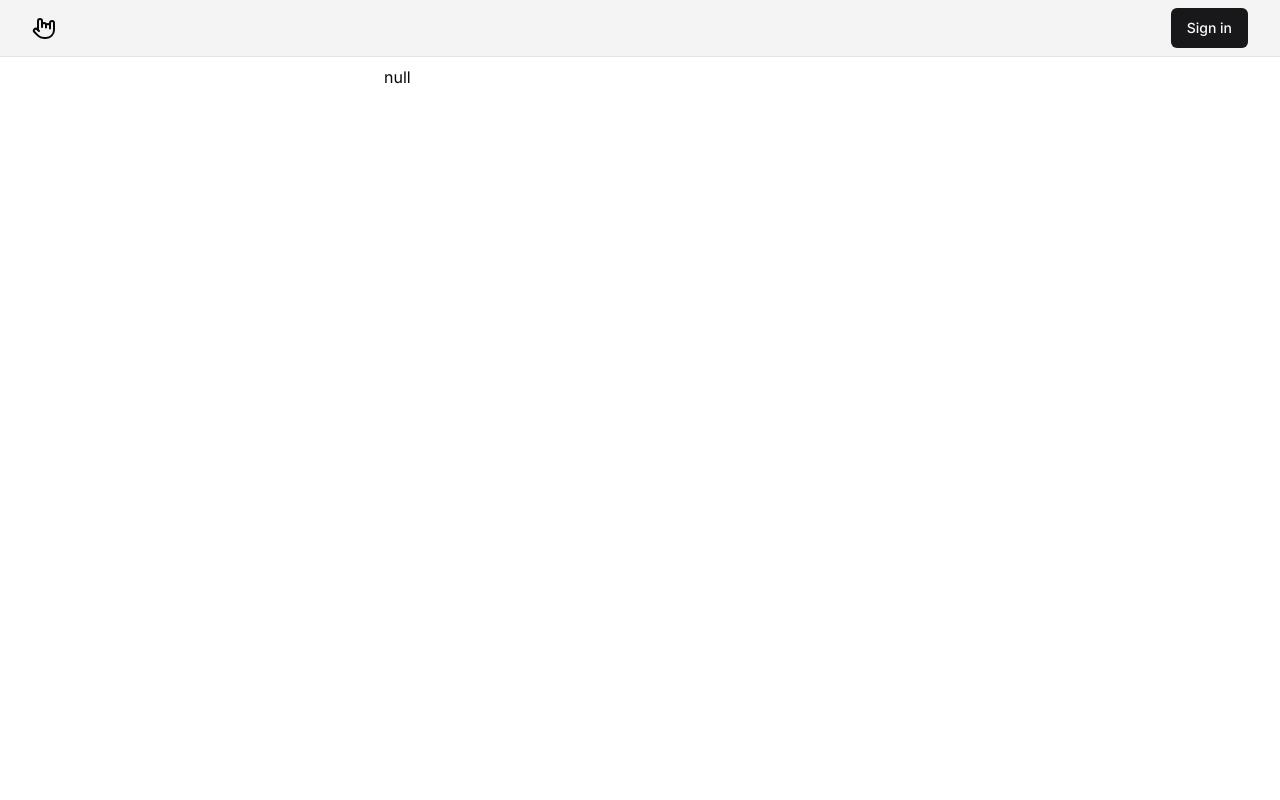
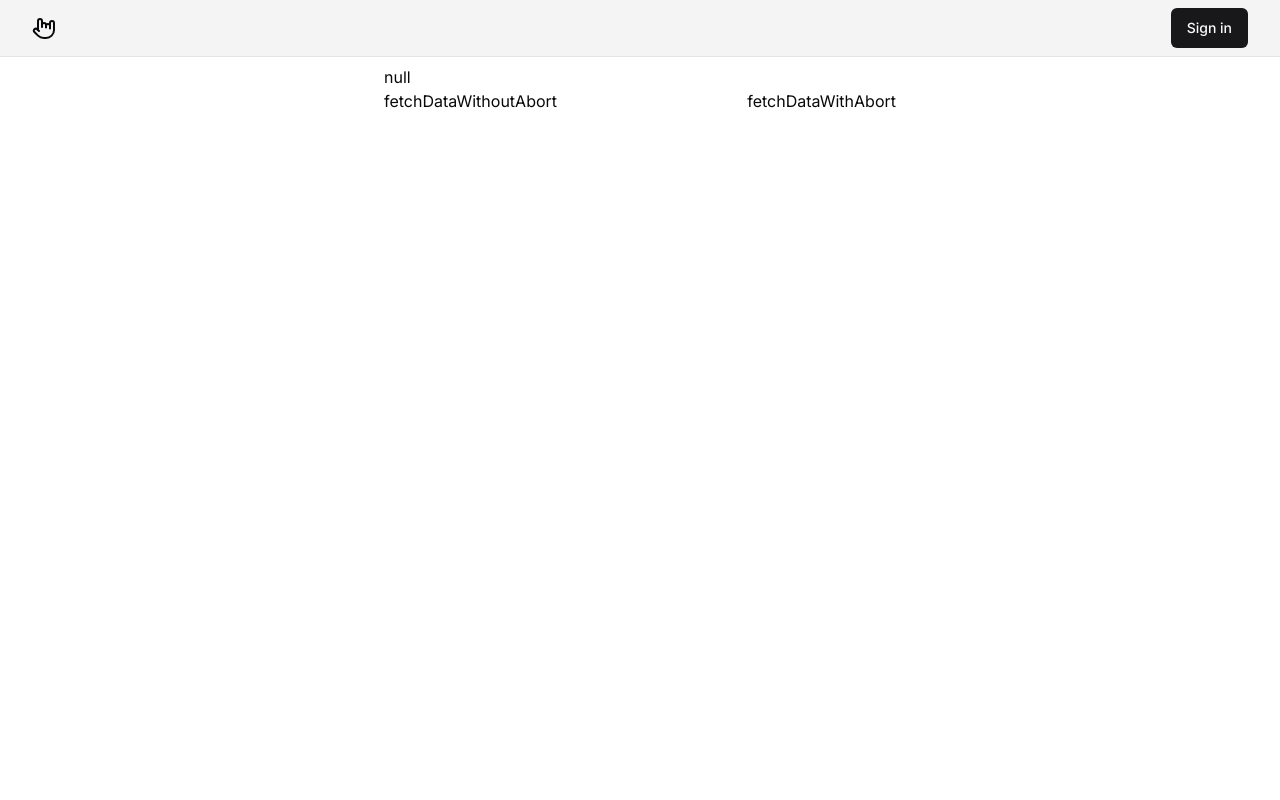
Before and after one commit to sherifawad/tutorials, a Next.js app: page /admin in a window 1280 px wide. Shown: the top 800 px of the page. Built offline with nearby package versions, Linux system fonts and the light colour scheme; no server answers.

Commit message:
fetch abort

```diff
--- a/src/app/(auth)/admin/page.tsx
+++ b/src/app/(auth)/admin/page.tsx
@@ -1,7 +1,13 @@
 import { authOptions } from "@/app/api/auth/[...nextauth]/route";
+import CancelledFetch from "@/components/CancelledFetch";
 import { getServerSession } from "next-auth";
 
 export default async function AdminPage() {
     const session = await getServerSession(authOptions);
-    return <div>{JSON.stringify(session)}</div>;
+    return (
+        <div>
+            {JSON.stringify(session)}
+            <CancelledFetch />
+        </div>
+    );
 }
--- /dev/null
+++ b/src/app/api/wait/route.ts
@@ -0,0 +1,6 @@
+import { NextResponse } from "next/server";
+
+export async function GET(request: Request) {
+    await new Promise((resolve, _) => setTimeout(resolve, 10000));
+    return NextResponse.json("Ok");
+}
--- /dev/null
+++ b/src/components/CancelledFetch.tsx
@@ -0,0 +1,48 @@
+"use client";
+const CancelledFetch = () => {
+    const controller = new AbortController();
+    const fetchDataWithoutAbort = async () => {
+        try {
+            // fetch will continue even it will reject after 1 second
+            await Promise.race([
+                fetch("/api/wait").then(() => console.log("fetched")),
+                fetch("/api/wait").then(() => console.log("fetched")),
+                fetch("/api/wait").then(() => console.log("fetched")),
+                new Promise((_, reject) => setTimeout(reject, 1000)),
+            ]);
+        } catch (error) {
+            console.log("Promise rejected");
+        }
+    };
+    const fetchDataWithAbort = async () => {
+        try {
+            // all fetches will have 1 second to be resolved or be cancelled, ideally change to f or 10 seconds
+            await Promise.race([
+                fetch("/api/wait", { signal: controller.signal }).then(() =>
+                    console.log("fetched")
+                ),
+                fetch("/api/wait", { signal: controller.signal }).then(() =>
+                    console.log("fetched")
+                ),
+                fetch("/api/wait", { signal: controller.signal }).then(() =>
+                    console.log("fetched")
+                ),
+                new Promise((_, reject) => setTimeout(reject, 1000)),
+            ]);
+        } catch (error) {
+            controller.abort();
+            console.log("Promise rejected");
+        }
+    };
+
+    return (
+        <div className="flex justify-between items-center">
+            <button onClick={fetchDataWithoutAbort}>
+                fetchDataWithoutAbort
+            </button>
+            <button onClick={fetchDataWithAbort}>fetchDataWithAbort</button>
+        </div>
+    );
+};
+
+export default CancelledFetch;
--- a/src/components/WishList.tsx
+++ b/src/components/WishList.tsx
@@ -16,10 +16,6 @@ function WishList() {
     const validateSearchParams =
         productSearchParameterSchema.safeParse(searchParamsObject);
     if (validateSearchParams.success) {
-        console.log(
-            "🚀 ~ file: WishList.tsx:12 ~ WishList ~ validateSearchParams:",
-            validateSearchParams.data
-        );
         if (isMounted) {
             const wishes: unknown = JSON.parse(
                 localStorage.getItem("wishes") || "[]"
```
Also changed, not shown: src/app/api/signup/route.ts (renamed from src/app/api/product/signup/route.ts).
